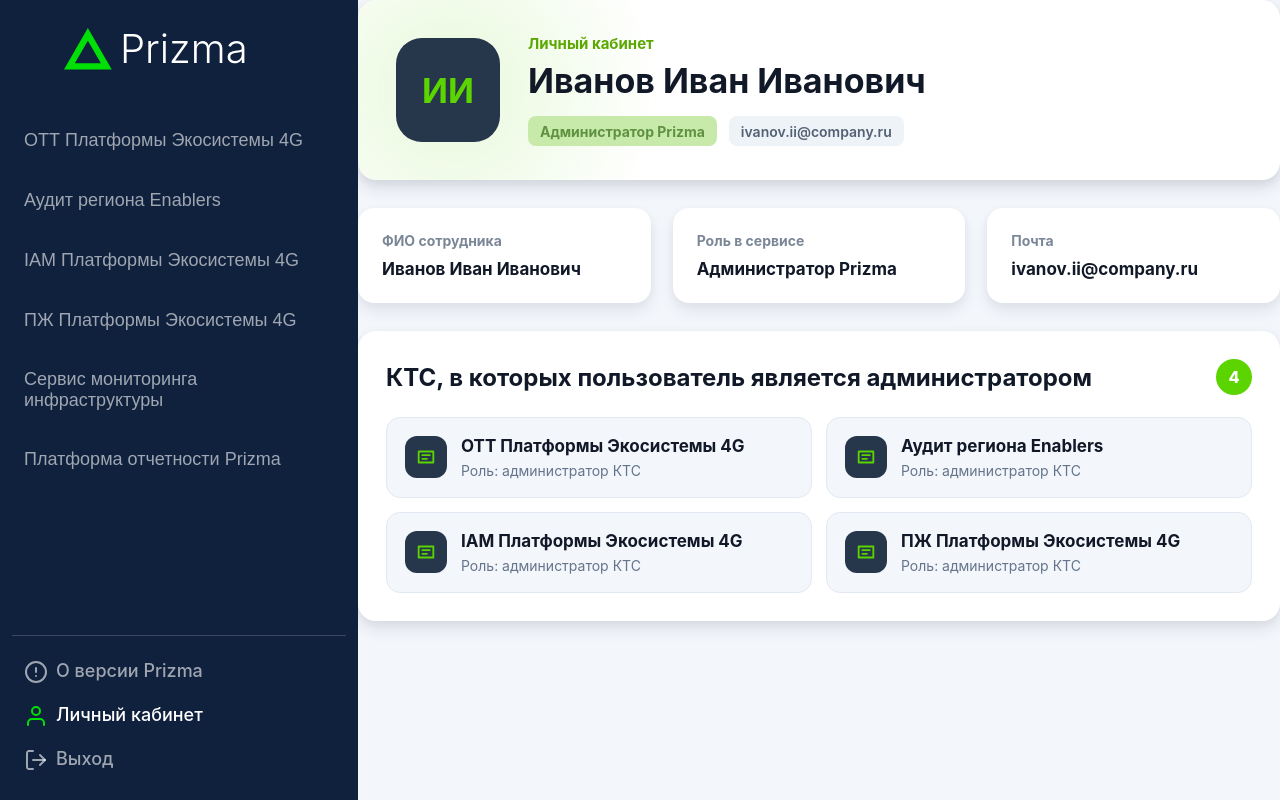
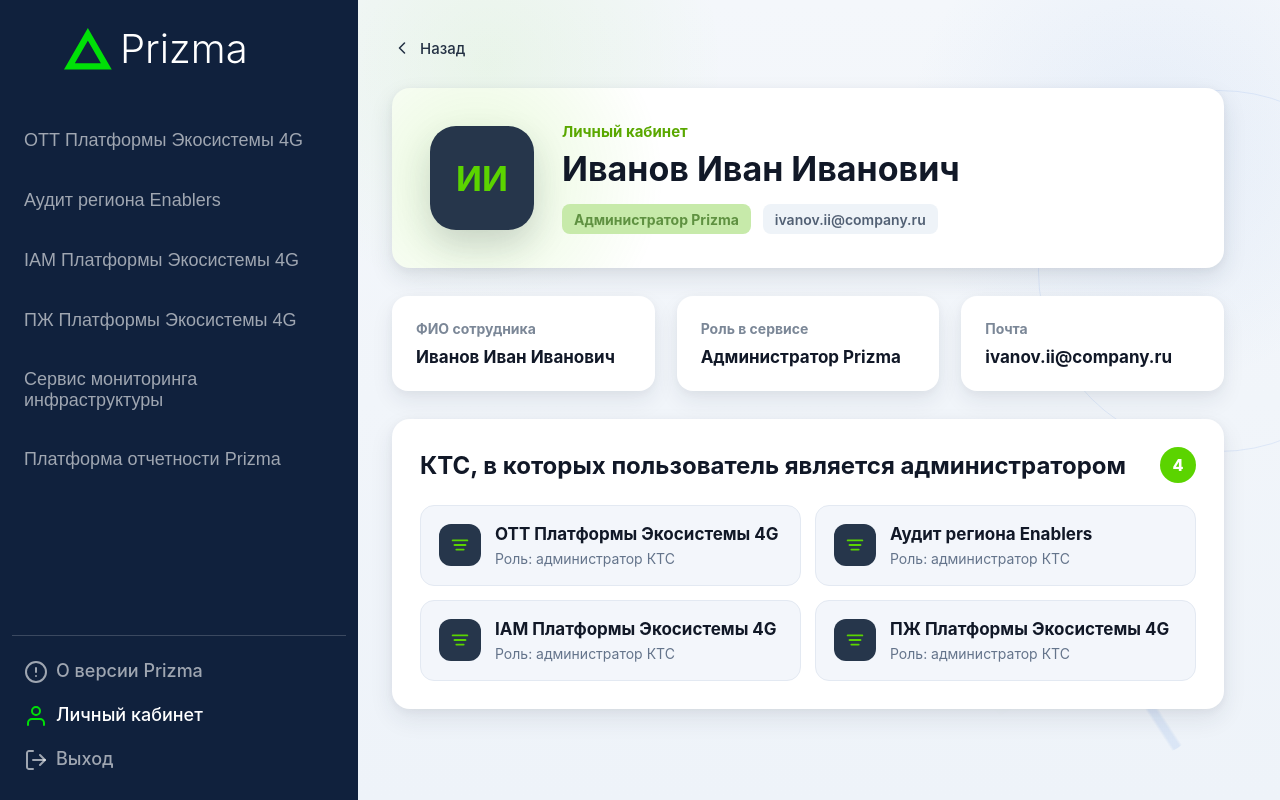
Before and after one commit to Trapzgit/ui_galaxy_prizma, a React (Create React App) app: page /profile in a window 1280 px wide. Built offline with nearby package versions, Linux system fonts and the light colour scheme.

Commit message:
fixes AboutPage ProfilePage

```diff
--- a/src/pages/AboutPage/AboutPage.css
+++ b/src/pages/AboutPage/AboutPage.css
@@ -1,5 +1,91 @@
 .about-page {
-  max-width: 980px;
+  position: relative;
+  width: 100%;
+  min-height: 100vh;
+  padding: 30px 56px 56px 34px;
+  background:
+    radial-gradient(circle at 14% 8%, rgba(91, 212, 0, 0.07), transparent 22%),
+    radial-gradient(circle at 86% 18%, rgba(126, 168, 230, 0.12), transparent 24%),
+    linear-gradient(180deg, #f4f7fb 0%, #eef3f9 100%);
+  color: #243144;
+  font-family:
+    "IBM Plex Sans",
+    Inter,
+    -apple-system,
+    BlinkMacSystemFont,
+    "Segoe UI",
+    sans-serif;
+  overflow: hidden;
+}
+
+.about-page::before {
+  content: "";
+  position: absolute;
+  right: -120px;
+  top: 90px;
+  width: 360px;
+  height: 360px;
+  border-radius: 50%;
+  border: 1px solid rgba(126, 168, 230, 0.18);
+  pointer-events: none;
+}
+
+.about-page::after {
+  content: "";
+  position: absolute;
+  right: 70px;
+  bottom: 58px;
+  width: 210px;
+  height: 210px;
+  border-radius: 38px;
+  background:
+    linear-gradient(135deg, rgba(91, 212, 0, 0.06), transparent 55%),
+    linear-gradient(45deg, transparent 0 48%, rgba(126, 168, 230, 0.18) 49% 51%, transparent 52%);
+  transform: rotate(12deg);
+  pointer-events: none;
+}
+
+.page-back-button {
+  position: relative;
+  z-index: 1;
+  height: 36px;
+  margin-bottom: 22px;
+  padding: 0;
+  border: 0;
+  background: transparent;
+  display: inline-flex;
+  align-items: center;
+  gap: 8px;
+  color: #243144;
+  font-size: 15px;
+  font-weight: 500;
+  font-family: inherit;
+  cursor: pointer;
+  text-decoration: none;
+  transition:
+    color 0.2s ease,
+    transform 0.2s ease;
+}
+
+.page-back-button:hover {
+  color: #00a832;
+  transform: translateX(-2px);
+}
+
+.page-back-button svg {
+  width: 20px;
+  height: 20px;
+  flex-shrink: 0;
+}
+
+.about-hero,
+.about-card,
+.about-features {
+  position: relative;
+  z-index: 1;
+  max-width: 1180px;
+  margin-left: auto;
+  margin-right: auto;
 }
 
 .about-hero {
@@ -13,8 +99,8 @@
     radial-gradient(circle at 16% 50%, rgba(91, 212, 0, 0.18), transparent 26%),
     linear-gradient(135deg, #ffffff 0%, #f8fbff 100%);
   box-shadow:
-    0 8px 15px rgba(31, 42, 61, 0.12),
-    0 2px 8px rgba(31, 42, 61, 0.06);
+    0 10px 24px rgba(31, 42, 61, 0.11),
+    0 2px 8px rgba(31, 42, 61, 0.05);
 }
 
 .about-hero__logo {
@@ -26,6 +112,7 @@
   justify-content: center;
   background: #26364b;
   box-shadow: 0 16px 34px rgba(31, 42, 61, 0.18);
+  flex-shrink: 0;
 }
 
 .about-hero__eyebrow {
@@ -44,7 +131,7 @@
 }
 
 .about-hero__lead {
-  max-width: 650px;
+  max-width: 720px;
   margin: 16px 0 0;
   color: #526074;
   font-size: 18px;
@@ -56,7 +143,7 @@
   border-radius: 16px;
   background: #ffffff;
   box-shadow:
-    0 8px 15px rgba(31, 42, 61, 0.1),
+    0 10px 24px rgba(31, 42, 61, 0.09),
     0 2px 8px rgba(31, 42, 61, 0.05);
 }
 
@@ -85,11 +172,12 @@
 }
 
 .about-feature {
+  min-height: 178px;
   padding: 24px;
   border-radius: 16px;
-  background: #ffffff;
+  background: rgba(255, 255, 255, 0.96);
   box-shadow:
-    0 8px 15px rgba(31, 42, 61, 0.08),
+    0 10px 22px rgba(31, 42, 61, 0.08),
     0 2px 8px rgba(31, 42, 61, 0.04);
 }
 
@@ -107,6 +195,10 @@
 }
 
 @media (max-width: 900px) {
+  .about-page {
+    padding: 24px 20px 40px;
+  }
+
   .about-hero {
     flex-direction: column;
     align-items: flex-start;
--- a/src/pages/AboutPage/AboutPage.tsx
+++ b/src/pages/AboutPage/AboutPage.tsx
@@ -1,31 +1,35 @@
+import { useNavigate } from 'react-router-dom';
+
 import './AboutPage.css';
 
 export function AboutPage() {
+  const navigate = useNavigate();
+
   return (
     <div className="about-page">
+      <button
+        className="page-back-button"
+        type="button"
+        onClick={() => navigate('/services')}
+      >
+        <BackIcon />
+        Назад
+      </button>
+
       <section className="about-hero">
         <div className="about-hero__logo">
-          <svg width="112" height="112" viewBox="0 0 112 112" fill="none" aria-hidden="true">
-            <path
-              d="M56 14L96 88H16L56 14Z"
-              stroke="#5BD400"
-              strokeWidth="8"
-              strokeLinejoin="round"
-            />
-            <path
-              d="M56 36L74 72H38L56 36Z"
-              fill="#2F7AEF"
-              fillOpacity="0.55"
-            />
-          </svg>
+          <PrizmaLogoIcon />
         </div>
 
-        <div className="about-hero__content">
+        <div>
           <p className="about-hero__eyebrow">О сервисе</p>
+
           <h1>Prizma</h1>
+
           <p className="about-hero__lead">
-            Единый интерфейс для сбора, контроля и сравнения технической информации
-            по сервисам, стендам и серверам.
+            Единый интерфейс для сбора, контроля и сравнения технической
+            информации по сервисам, стендам, серверам и результатам
+            автоматизированных сценариев.
           </p>
         </div>
       </section>
@@ -40,41 +44,93 @@
         </p>
 
         <p>
-          Пользователь выбирает нужный сервис, стенд и серверы, после чего запускает
-          готовый сценарий сбора информации. Результаты сохраняются и могут быть
-          использованы для анализа состояния окружений.
+          Пользователь выбирает нужный сервис, стенд и серверы, после чего
+          запускает готовый сценарий сбора информации. Результаты сохраняются и
+          могут быть использованы для анализа состояния окружений, проверки
+          параметров и подготовки отчетов.
         </p>
 
         <p>
-          Основная цель Prizma — упростить сравнение стендов между собой, быстрее
-          находить расхождения и контролировать актуальность данных без ручной
-          проверки каждого сервера.
+          Основная цель Prizma — упростить сравнение стендов между собой,
+          быстрее находить расхождения и контролировать актуальность данных без
+          ручной проверки каждого сервера.
+        </p>
+
+        <p>
+          Интерфейс объединяет запуск сценариев, просмотр результатов,
+          сравнение окружений и работу с отчетами в одном месте, чтобы
+          администратор мог быстрее принимать решения и видеть состояние КТС.
         </p>
       </section>
 
-      <section className="about-features">
+      <div className="about-features">
         <article className="about-feature">
           <h3>Сбор информации</h3>
+
           <p>
-            Запуск сценариев по выбранным серверам через API и получение результата
-            по идентификатору выполнения.
+            Запуск сценариев по выбранным серверам через API и получение
+            результата по идентификатору выполнения.
           </p>
         </article>
 
         <article className="about-feature">
           <h3>Сравнение стендов</h3>
+
           <p>
-            Анализ различий между окружениями, параметрами и техническими состояниями.
+            Анализ различий между окружениями, параметрами и техническими
+            состояниями выбранных серверов.
           </p>
         </article>
 
         <article className="about-feature">
           <h3>Контроль актуальности</h3>
+
           <p>
-            Отображение статусов КТС, параметров и отчетов в удобном интерфейсе.
+            Отображение статусов КТС, параметров, отчетов и результатов
+            проверок в удобном интерфейсе.
           </p>
         </article>
-      </section>
+      </div>
     </div>
   );
 }
+
+function BackIcon() {
+  return (
+    <svg
+      width="20"
+      height="20"
+      viewBox="0 0 32 32"
+      fill="none"
+      aria-hidden="true"
+    >
+      <path
+        d="M20 8L12 16L20 24"
+        stroke="currentColor"
+        strokeWidth="2.5"
+        strokeLinecap="round"
+        strokeLinejoin="round"
+      />
+    </svg>
+  );
+}
+
+function PrizmaLogoIcon() {
+  return (
+    <svg
+      xmlns="http://www.w3.org/2000/svg"
+      width="88"
+      height="78"
+      viewBox="0 0 54 47"
+      fill="none"
+      aria-hidden="true"
+    >
+      <path
+        d="M26.8468 7L47.6314 43H6.06219L26.8468 7Z"
+        stroke="#5BD400"
+        strokeWidth="5"
+      />
+      <path d="M26.8468 22L35.507 37H18.1865L26.8468 22Z" fill="#2F68C5" />
+    </svg>
+  );
+}
--- a/src/pages/ProfilePage/ProfilePage.css
+++ b/src/pages/ProfilePage/ProfilePage.css
@@ -1,5 +1,91 @@
 .profile-page {
-  max-width: 980px;
+  position: relative;
+  width: 100%;
+  min-height: 100vh;
+  padding: 30px 56px 56px 34px;
+  background:
+    radial-gradient(circle at 14% 8%, rgba(91, 212, 0, 0.07), transparent 22%),
+    radial-gradient(circle at 86% 18%, rgba(126, 168, 230, 0.12), transparent 24%),
+    linear-gradient(180deg, #f4f7fb 0%, #eef3f9 100%);
+  color: #243144;
+  font-family:
+    "IBM Plex Sans",
+    Inter,
+    -apple-system,
+    BlinkMacSystemFont,
+    "Segoe UI",
+    sans-serif;
+  overflow: hidden;
+}
+
+.profile-page::before {
+  content: "";
+  position: absolute;
+  right: -120px;
+  top: 90px;
+  width: 360px;
+  height: 360px;
+  border-radius: 50%;
+  border: 1px solid rgba(126, 168, 230, 0.18);
+  pointer-events: none;
+}
+
+.profile-page::after {
+  content: "";
+  position: absolute;
+  right: 70px;
+  bottom: 58px;
+  width: 210px;
+  height: 210px;
+  border-radius: 38px;
+  background:
+    linear-gradient(135deg, rgba(91, 212, 0, 0.06), transparent 55%),
+    linear-gradient(45deg, transparent 0 48%, rgba(126, 168, 230, 0.18) 49% 51%, transparent 52%);
+  transform: rotate(12deg);
+  pointer-events: none;
+}
+
+.page-back-button {
+  position: relative;
+  z-index: 1;
+  height: 36px;
+  margin-bottom: 22px;
+  padding: 0;
+  border: 0;
+  background: transparent;
+  display: inline-flex;
+  align-items: center;
+  gap: 8px;
+  color: #243144;
+  font-size: 15px;
+  font-weight: 500;
+  font-family: inherit;
+  cursor: pointer;
+  text-decoration: none;
+  transition:
+    color 0.2s ease,
+    transform 0.2s ease;
+}
+
+.page-back-button:hover {
+  color: #00a832;
+  transform: translateX(-2px);
+}
+
+.page-back-button svg {
+  width: 20px;
+  height: 20px;
+  flex-shrink: 0;
+}
+
+.profile-card,
+.profile-info-grid,
+.profile-kts {
+  position: relative;
+  z-index: 1;
+  max-width: 1180px;
+  margin-left: auto;
+  margin-right: auto;
 }
 
 .profile-card {
@@ -12,8 +98,8 @@
     radial-gradient(circle at 10% 50%, rgba(91, 212, 0, 0.14), transparent 25%),
     #ffffff;
   box-shadow:
-    0 8px 15px rgba(31, 42, 61, 0.12),
-    0 2px 8px rgba(31, 42, 61, 0.06);
+    0 10px 24px rgba(31, 42, 61, 0.11),
+    0 2px 8px rgba(31, 42, 61, 0.05);
 }
 
 .profile-card__avatar {
@@ -27,6 +113,8 @@
   justify-content: center;
   font-size: 34px;
   font-weight: 700;
+  flex-shrink: 0;
+  box-shadow: 0 16px 34px rgba(31, 42, 61, 0.18);
 }
 
 .profile-card__eyebrow {
@@ -86,7 +174,7 @@
   border-radius: 16px;
   background: #ffffff;
   box-shadow:
-    0 8px 15px rgba(31, 42, 61, 0.08),
+    0 10px 22px rgba(31, 42, 61, 0.08),
     0 2px 8px rgba(31, 42, 61, 0.04);
 }
 
@@ -110,7 +198,7 @@
   border-radius: 18px;
   background: #ffffff;
   box-shadow:
-    0 8px 15px rgba(31, 42, 61, 0.1),
+    0 10px 24px rgba(31, 42, 61, 0.09),
     0 2px 8px rgba(31, 42, 61, 0.05);
 }
 
@@ -181,6 +269,10 @@
 }
 
 @media (max-width: 900px) {
+  .profile-page {
+    padding: 24px 20px 40px;
+  }
+
   .profile-card {
     flex-direction: column;
     align-items: flex-start;
--- a/src/pages/ProfilePage/ProfilePage.tsx
+++ b/src/pages/ProfilePage/ProfilePage.tsx
@@ -1,3 +1,5 @@
+import { useNavigate } from 'react-router-dom';
+
 import './ProfilePage.css';
 
 const user = {
@@ -13,19 +15,31 @@
 };
 
 export function ProfilePage() {
+  const navigate = useNavigate();
+
+  const initials = user.fullName
+    .split(' ')
+    .slice(0, 2)
+    .map((part) => part[0])
+    .join('');
+
   return (
     <div className="profile-page">
+      <button
+        className="page-back-button"
+        type="button"
+        onClick={() => navigate('/services')}
+      >
+        <BackIcon />
+        Назад
+      </button>
+
       <section className="profile-card">
-        <div className="profile-card__avatar" aria-hidden="true">
-          {user.fullName
-            .split(' ')
-            .slice(0, 2)
-            .map((part) => part[0])
-            .join('')}
-        </div>
+        <div className="profile-card__avatar">{initials}</div>
 
-        <div className="profile-card__content">
+        <div>
           <p className="profile-card__eyebrow">Личный кабинет</p>
+
           <h1>{user.fullName}</h1>
 
           <div className="profile-card__meta">
@@ -62,26 +76,7 @@
           {user.managedKts.map((item) => (
             <article className="profile-kts__item" key={item}>
               <div className="profile-kts__icon">
-                <svg width="22" height="22" viewBox="0 0 24 24" fill="none" aria-hidden="true">
-                  <path
-                    d="M4 6H20V18H4V6Z"
-                    stroke="currentColor"
-                    strokeWidth="2"
-                    strokeLinejoin="round"
-                  />
-                  <path
-                    d="M8 10H16"
-                    stroke="currentColor"
-                    strokeWidth="2"
-                    strokeLinecap="round"
-                  />
-                  <path
-                    d="M8 14H13"
-                    stroke="currentColor"
-                    strokeWidth="2"
-                    strokeLinecap="round"
-                  />
-                </svg>
+                <KtsIcon />
               </div>
 
               <div>
@@ -95,3 +90,54 @@
     </div>
   );
 }
+
+function BackIcon() {
+  return (
+    <svg
+      width="20"
+      height="20"
+      viewBox="0 0 32 32"
+      fill="none"
+      aria-hidden="true"
+    >
+      <path
+        d="M20 8L12 16L20 24"
+        stroke="currentColor"
+        strokeWidth="2.5"
+        strokeLinecap="round"
+        strokeLinejoin="round"
+      />
+    </svg>
+  );
+}
+
+function KtsIcon() {
+  return (
+    <svg
+      width="22"
+      height="22"
+      viewBox="0 0 24 24"
+      fill="none"
+      aria-hidden="true"
+    >
+      <path
+        d="M4 7H20"
+        stroke="currentColor"
+        strokeWidth="2"
+        strokeLinecap="round"
+      />
+      <path
+        d="M6 12H18"
+        stroke="currentColor"
+        strokeWidth="2"
+        strokeLinecap="round"
+      />
+      <path
+        d="M8 17H16"
+        stroke="currentColor"
+        strokeWidth="2"
+        strokeLinecap="round"
+      />
+    </svg>
+  );
+}
```
